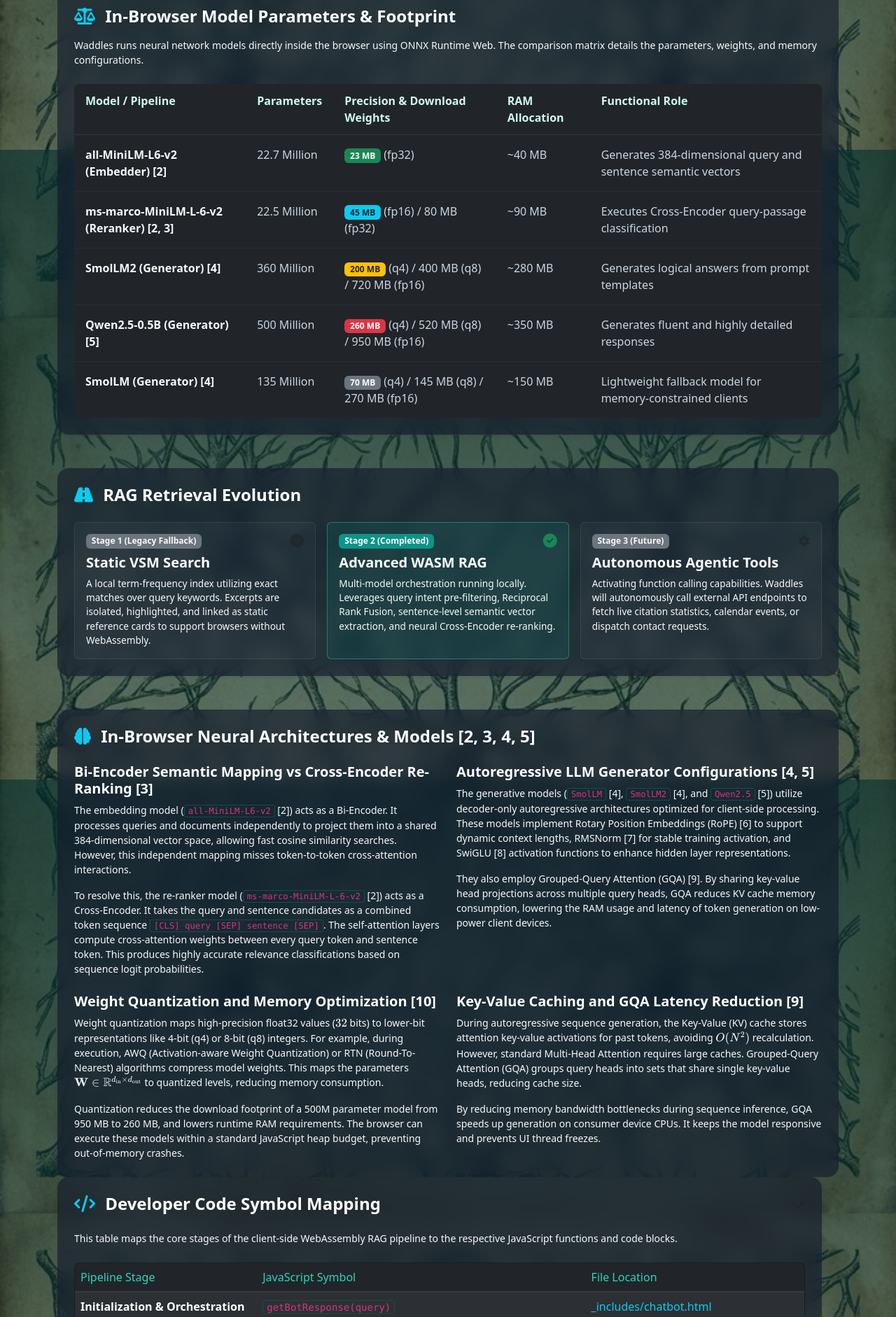
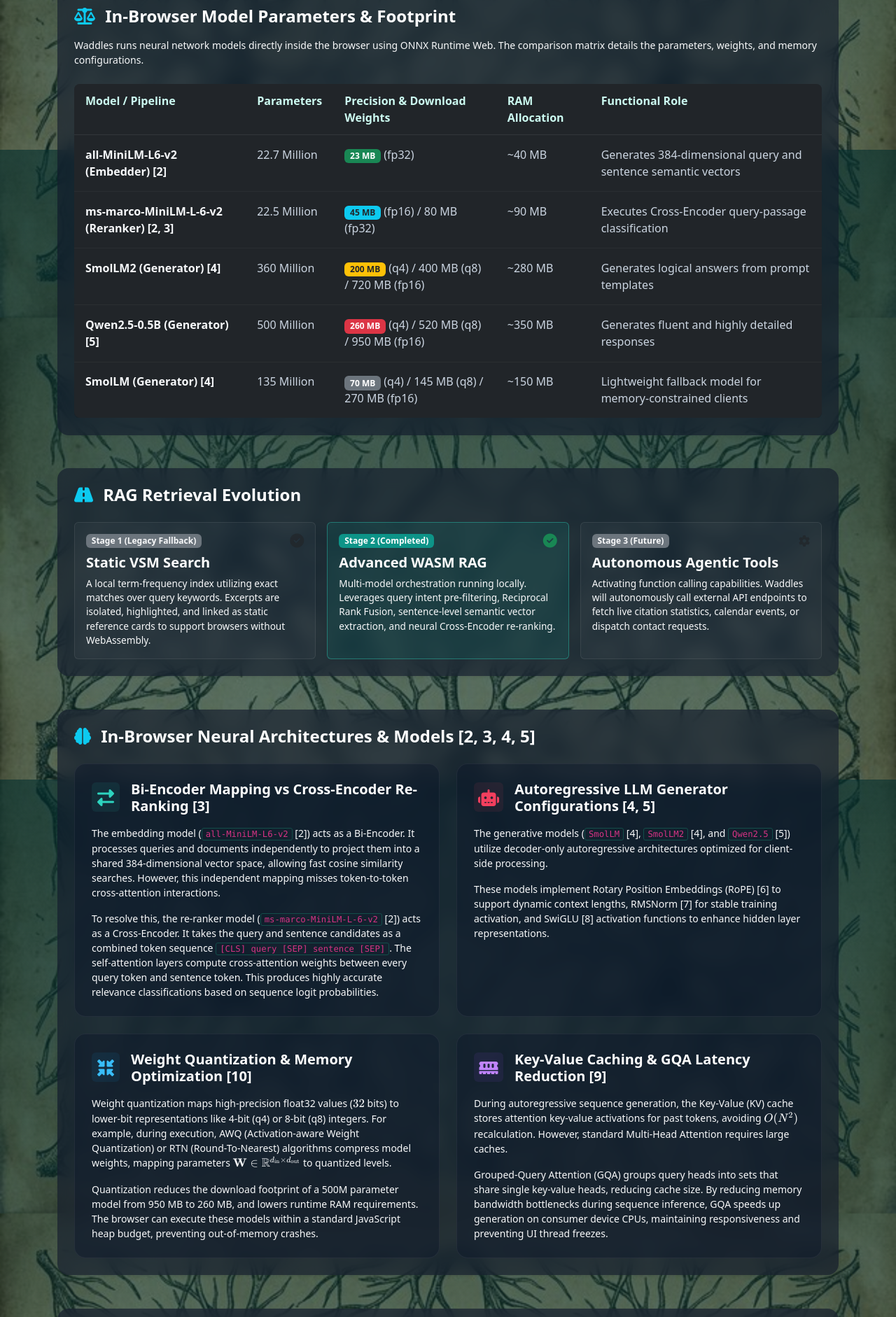
Before and after one commit to tjlagrow/tjlagrow.github.io, a Jekyll site: the page built from _pages/waddles.html, in a window 1280 px wide. Shown: the part 3386-5268 px from the top of the page at 70% size. Built offline with Jekyll 4.4.1, drawn with Linux system fonts in a browser that asks for light colours; nearby versions of some CDN libraries; a style sheet for code colours, icons or effects is not loaded; some of the changed text lies outside the part shown.

Commit message:
updating chatbot

```diff
--- a/_includes/chatbot.html
+++ b/_includes/chatbot.html
@@ -22,7 +22,7 @@
                     <option value="q8">8-bit</option>
                     <option value="fp16">16-bit</option>
                 </select>
-                <button id="waddles-go-btn" class="rounded px-2" style="font-size: 0.65rem; border: none; cursor: pointer; height: 22px; background: #2dd4bf; color: #0f172a; font-weight: 700; transition: opacity 0.2s;">Go</button>
+                <button id="waddles-go-btn" class="rounded px-2" style="font-size: 0.65rem; border: none; cursor: pointer; height: 22px; background: #2dd4bf; color: #0f172a; font-weight: 700; transition: opacity 0.2s;">Load</button>
                 <button id="chatbot-close" aria-label="Close chat">×</button>
             </div>
         </div>
--- a/_pages/waddles.html
+++ b/_pages/waddles.html
@@ -228,82 +228,12 @@
       avatar.style.transform = `perspective(1000px) rotateX(${rotateX}deg) rotateY(${rotateY}deg) scale(1.06)`;
     });
 
-    // Synthesize and play realistic truffle pig snort sound on click
+    // Play realistic downloaded truffle pig snort sound on click
     avatar.style.cursor = 'pointer';
     avatar.addEventListener('click', () => {
-      playTrufflePigSound();
+      const audio = new Audio('{{ "/assets/audio/pig_snort.mp3" | relative_url }}');
+      audio.play().catch(err => console.warn("Audio playback failed:", err));
     });
-
-    function playTrufflePigSound() {
-      try {
-        const AudioContextClass = window.AudioContext || window.webkitAudioContext;
-        if (!AudioContextClass) return;
-        const ctx = new AudioContextClass();
-
-        const now = ctx.currentTime;
-        const duration = 0.35; // short grunt duration
-
-        // 1. Oscillator for the low-frequency grunt tone
-        const osc = ctx.createOscillator();
-        osc.type = 'sawtooth';
-        osc.frequency.setValueAtTime(110, now);
-        osc.frequency.exponentialRampToValueAtTime(75, now + duration);
-
-        // 2. Bandpass filter to isolate the "grunt/snort" vowel formants
-        const filter = ctx.createBiquadFilter();
-        filter.type = 'bandpass';
-        filter.frequency.setValueAtTime(160, now);
-        filter.Q.setValueAtTime(3.0, now);
-
-        // 3. Noise node to add the snort raspiness
-        const bufferSize = ctx.sampleRate * duration;
-        const buffer = ctx.createBuffer(1, bufferSize, ctx.sampleRate);
-        const data = buffer.getChannelData(0);
-        for (let i = 0; i < bufferSize; i++) {
-          data[i] = Math.random() * 2 - 1;
-        }
-        const noise = ctx.createBufferSource();
-        noise.buffer = buffer;
-
-        // Noise bandpass filter
-        const noiseFilter = ctx.createBiquadFilter();
-        noiseFilter.type = 'bandpass';
-        noiseFilter.frequency.setValueAtTime(200, now);
-        noiseFilter.Q.setValueAtTime(2.0, now);
-
-        // Gain nodes to mix and shape the envelope
-        const oscGain = ctx.createGain();
-        oscGain.gain.setValueAtTime(0.2, now);
-        oscGain.gain.exponentialRampToValueAtTime(0.01, now + duration);
-
-        const noiseGain = ctx.createGain();
-        noiseGain.gain.setValueAtTime(0.12, now);
-        noiseGain.gain.exponentialRampToValueAtTime(0.01, now + duration);
-
-        const mainGain = ctx.createGain();
-        mainGain.gain.setValueAtTime(0.8, now);
-        mainGain.gain.exponentialRampToValueAtTime(0.01, now + duration);
-
-        // Connect nodes
-        osc.connect(filter);
-        filter.connect(oscGain);
-
-        noise.connect(noiseFilter);
-        noiseFilter.connect(noiseGain);
-
-        oscGain.connect(mainGain);
-        noiseGain.connect(mainGain);
-        mainGain.connect(ctx.destination);
-
-        // Start sources
-        osc.start(now);
-        osc.stop(now + duration);
-        noise.start(now);
-        noise.stop(now + duration);
-      } catch (err) {
-        console.warn("Audio Context playback failed:", err);
-      }
-    }
   });
 </script>
     </div>
@@ -604,159 +534,132 @@
   <div class="row mb-5">
     <div class="col-12">
       <div class="card glass border-0 shadow-sm p-4" style="background: rgba(15, 23, 42, 0.6); border: 1px solid rgba(255, 255, 255, 0.08); border-radius: 1rem;">
-        <h2 class="h4 fw-bold text-white mb-4"><i class="fa fa-brain me-2 text-info"></i> In-Browser Neural Architectures & Models [2, 3, 4, 5]</h2>
+        <h2 class="h4 fw-bold text-white mb-4"><i class="fa fa-brain me-2 text-info"></i> In-Browser Neural Architectures &amp; Models [2, 3, 4, 5]</h2>
+        <div class="row g-4">
+          <!-- Card 1 -->
+          <div class="col-md-6">
+            <div class="neural-card neural-card-teal h-100 p-4">
+              <div class="d-flex align-items-center mb-3">
+                <div class="p-2 rounded bg-teal-transparent me-3" style="width: 42px; height: 42px; display: flex; align-items: center; justify-content: center;">
+                  <i class="fa fa-exchange-alt fs-4"></i>
+                </div>
+                <h3 class="h5 fw-bold text-white mb-0">Bi-Encoder Mapping vs Cross-Encoder Re-Ranking [3]</h3>
+              </div>
+              <p class="text-light opacity-80 small mb-3">
+                The embedding model (<code>all-MiniLM-L6-v2</code> [2]) acts as a Bi-Encoder. It processes queries and documents independently to project them into a shared 384-dimensional vector space, allowing fast cosine similarity searches. However, this independent mapping misses token-to-token cross-attention interactions.
+              </p>
+              <p class="text-light opacity-80 small mb-0">
+                To resolve this, the re-ranker model (<code>ms-marco-MiniLM-L-6-v2</code> [2]) acts as a Cross-Encoder. It takes the query and sentence candidates as a combined token sequence <code>[CLS] query [SEP] sentence [SEP]</code>. The self-attention layers compute cross-attention weights between every query token and sentence token. This produces highly accurate relevance classifications based on sequence logit probabilities.
+              </p>
+            </div>
+          </div>
+          <!-- Card 2 -->
+          <div class="col-md-6">
+            <div class="neural-card neural-card-pink h-100 p-4">
+              <div class="d-flex align-items-center mb-3">
+                <div class="p-2 rounded bg-pink-transparent me-3" style="width: 42px; height: 42px; display: flex; align-items: center; justify-content: center;">
+                  <i class="fa fa-robot fs-4"></i>
+                </div>
+                <h3 class="h5 fw-bold text-white mb-0">Autoregressive LLM Generator Configurations [4, 5]</h3>
+              </div>
+              <p class="text-light opacity-80 small mb-3">
+                The generative models (<code>SmolLM</code> [4], <code>SmolLM2</code> [4], and <code>Qwen2.5</code> [5]) utilize decoder-only autoregressive architectures optimized for client-side processing.
+              </p>
+              <p class="text-light opacity-80 small mb-0">
+                These models implement Rotary Position Embeddings (RoPE) [6] to support dynamic context lengths, RMSNorm [7] for stable training activation, and SwiGLU [8] activation functions to enhance hidden layer representations.
+              </p>
+            </div>
+          </div>
+          <!-- Card 3 -->
+          <div class="col-md-6">
+            <div class="neural-card neural-card-blue h-100 p-4">
+              <div class="d-flex align-items-center mb-3">
+                <div class="p-2 rounded bg-blue-transparent me-3" style="width: 42px; height: 42px; display: flex; align-items: center; justify-content: center;">
+                  <i class="fa fa-compress-arrows-alt fs-4"></i>
+                </div>
+                <h3 class="h5 fw-bold text-white mb-0">Weight Quantization &amp; Memory Optimization [10]</h3>
+              </div>
+              <p class="text-light opacity-80 small mb-3">
+                Weight quantization maps high-precision float32 values ($32$ bits) to lower-bit representations like 4-bit (q4) or 8-bit (q8) integers. For example, during execution, AWQ (Activation-aware Weight Quantization) or RTN (Round-To-Nearest) algorithms compress model weights, mapping parameters $\mathbf{W} \in \mathbb{R}^{d_{\text{in}} \times d_{\text{out}}}$ to quantized levels.
+              </p>
+              <p class="text-light opacity-80 small mb-0">
+                Quantization reduces the download footprint of a 500M parameter model from 950 MB to 260 MB, and lowers runtime RAM requirements. The browser can execute these models within a standard JavaScript heap budget, preventing out-of-memory crashes.
+              </p>
+            </div>
+          </div>
+          <!-- Card 4 -->
+          <div class="col-md-6">
+            <div class="neural-card neural-card-purple h-100 p-4">
+              <div class="d-flex align-items-center mb-3">
+                <div class="p-2 rounded bg-purple-transparent me-3" style="width: 42px; height: 42px; display: flex; align-items: center; justify-content: center;">
+                  <i class="fa fa-memory fs-4"></i>
+                </div>
+                <h3 class="h5 fw-bold text-white mb-0">Key-Value Caching &amp; GQA Latency Reduction [9]</h3>
+              </div>
+              <p class="text-light opacity-80 small mb-3">
+                During autoregressive sequence generation, the Key-Value (KV) cache stores attention key-value activations for past tokens, avoiding $O(N^2)$ recalculation. However, standard Multi-Head Attention requires large caches.
+              </p>
+              <p class="text-light opacity-80 small mb-0">
+                Grouped-Query Attention (GQA) groups query heads into sets that share single key-value heads, reducing cache size. By reducing memory bandwidth bottlenecks during sequence inference, GQA speeds up generation on consumer device CPUs, maintaining responsiveness and preventing UI thread freezes.
+              </p>
+            </div>
+          </div>
+        </div>
+      </div>
+    </div>
+  </div>
+
+  <!-- DESIGN CHOICES FOR MODEL OPTIMIZATION -->
+  <div class="row mb-5">
+    <div class="col-12">
+      <div class="card glass border-0 shadow-sm p-4" style="background: rgba(15, 23, 42, 0.6); border: 1px solid rgba(255, 255, 255, 0.08); border-radius: 1rem;">
+        <h2 class="h4 fw-bold text-white mb-4"><i class="fa fa-sliders-h me-2 text-info"></i> Input &amp; Output Optimization Design Choices</h2>
+        <p class="text-light opacity-90 small mb-4">
+          Executing generative models fully within a client-side sandbox requires aggressive context and vocabulary tuning. Since browser runtimes restrict resources, I structured the input representations and output syntax constraints to prevent hallucinatory degradation or formatting failures in models under 1B parameters.
+        </p>
         <div class="row g-4">
           <div class="col-md-6">
-            <h3 class="h5 fw-bold text-white mb-2">Bi-Encoder Semantic Mapping vs Cross-Encoder Re-Ranking [3]</h3>
+            <h3 class="h5 fw-bold text-white mb-2"><i class="fa fa-long-arrow-alt-right text-teal me-2" style="color: #2dd4bf;"></i> Input Pipeline Optimizations</h3>
             <p class="text-light opacity-80 small mb-3">
-              The embedding model (<code>all-MiniLM-L6-v2</code> [2]) acts as a Bi-Encoder. It processes queries and documents independently to project them into a shared 384-dimensional vector space, allowing fast cosine similarity searches. However, this independent mapping misses token-to-token cross-attention interactions.
+              I mapped acronyms and common synonyms (such as ML, RL, fMRI, QPP) to their expanded portfolio definitions before vector search. This resolves lexical mismatches, ensuring the bi-encoder semantic matcher aligns the query correctly.
             </p>
             <p class="text-light opacity-80 small mb-0">
-              To resolve this, the re-ranker model (<code>ms-marco-MiniLM-L-6-v2</code> [2]) acts as a Cross-Encoder. It takes the query and sentence candidates as a combined token sequence <code>[CLS] query [SEP] sentence [SEP]</code>. The self-attention layers compute cross-attention weights between every query token and sentence token. This produces highly accurate relevance classifications based on sequence logit probabilities.
+              I also set up length-based filters. If query inputs exceed 20 words, the system preserves only the first and last sentences, preventing long-winded prompts from diluting the embedding weights during semantic matching.
             </p>
           </div>
           <div class="col-md-6">
-            <h3 class="h5 fw-bold text-white mb-2">Autoregressive LLM Generator Configurations [4, 5]</h3>
+            <h3 class="h5 fw-bold text-white mb-2"><i class="fa fa-long-arrow-alt-left text-pink me-2" style="color: #f43f5e;"></i> Output &amp; Compliance Safeguards</h3>
             <p class="text-light opacity-80 small mb-3">
-              The generative models (<code>SmolLM</code> [4], <code>SmolLM2</code> [4], and <code>Qwen2.5</code> [5]) utilize decoder-only autoregressive architectures optimized for client-side processing. These models implement Rotary Position Embeddings (RoPE) [6] to support dynamic context lengths, RMSNorm [7] for stable training activation, and SwiGLU [8] activation functions to enhance hidden layer representations.
+              I configured system instructions to demand a single valid JSON object. To keep small models aligned, I retrieve matching, pre-embedded style examples from a local database using cosine similarity, injecting them as dynamic few-shot anchors in the system prompt.
             </p>
             <p class="text-light opacity-80 small mb-0">
-              They also employ Grouped-Query Attention (GQA) [9]. By sharing key-value head projections across multiple query heads, GQA reduces KV cache memory consumption, lowering the RAM usage and latency of token generation on low-power client devices.
-            </p>
-          </div>
-          <div class="col-md-6">
-            <h3 class="h5 fw-bold text-white mb-2">Weight Quantization and Memory Optimization [10]</h3>
-            <p class="text-light opacity-80 small mb-3">
-              Weight quantization maps high-precision float32 values ($32$ bits) to lower-bit representations like 4-bit (q4) or 8-bit (q8) integers. For example, during execution, AWQ (Activation-aware Weight Quantization) or RTN (Round-To-Nearest) algorithms compress model weights. This maps the parameters $\mathbf{W} \in \mathbb{R}^{d_{\text{in}} \times d_{\text{out}}}$ to quantized levels, reducing memory consumption.
-            </p>
-            <p class="text-light opacity-80 small mb-0">
-              Quantization reduces the download footprint of a 500M parameter model from 950 MB to 260 MB, and lowers runtime RAM requirements. The browser can execute these models within a standard JavaScript heap budget, preventing out-of-memory crashes.
-            </p>
-          </div>
-          <div class="col-md-6">
-            <h3 class="h5 fw-bold text-white mb-2">Key-Value Caching and GQA Latency Reduction [9]</h3>
-            <p class="text-light opacity-80 small mb-3">
-              During autoregressive sequence generation, the Key-Value (KV) cache stores attention key-value activations for past tokens, avoiding $O(N^2)$ recalculation. However, standard Multi-Head Attention requires large caches. Grouped-Query Attention (GQA) groups query heads into sets that share single key-value heads, reducing cache size.
-            </p>
-            <p class="text-light opacity-80 small mb-0">
-              By reducing memory bandwidth bottlenecks during sequence inference, GQA speeds up generation on consumer device CPUs. It keeps the model responsive and prevents UI thread freezes.
+              I also added client-side trailing sentence cleanup filters. If the autoregressive generator reaches its output token limit and terminates abruptly, the interface automatically detects the sentence boundary and strips incomplete trailing phrases to keep the UI clean.
             </p>
           </div>
         </div>
       </div>
     </div>
-  <!-- DEVELOPER CODE SYMBOL MAPPING -->
-  <div class="row mb-5">
-    <div class="col-12">
-      <details class="card glass border-0 shadow-sm p-4" style="background: rgba(15, 23, 42, 0.6); border: 1px solid rgba(255, 255, 255, 0.08); border-radius: 1rem;" open>
-        <summary class="h4 fw-bold text-white mb-0 d-flex align-items-center justify-content-between" style="cursor: pointer; list-style: none; outline: none;">
-          <span><i class="fa fa-code me-2 text-info"></i> Developer Code Symbol Mapping</span>
-          <span class="text-muted small"><i class="fa fa-chevron-down ms-2"></i></span>
-        </summary>
-        <div class="mt-4">
-          <p class="text-light opacity-80 small mb-4">
-            This table maps the core stages of the client-side WebAssembly RAG pipeline to the respective JavaScript functions and code blocks.
-          </p>
-          <div class="table-responsive">
-            <table class="table table-dark table-hover table-striped mb-0 align-middle" style="background: rgba(11, 15, 25, 0.5); border: 1px solid rgba(255, 255, 255, 0.05); border-radius: 8px; overflow: hidden;">
-              <thead>
-                <tr style="border-bottom: 2px solid rgba(255, 255, 255, 0.1);">
-                  <th scope="col" style="color: #2dd4bf; width: 25%;">Pipeline Stage</th>
-                  <th scope="col" style="color: #2dd4bf; width: 45%;">JavaScript Symbol</th>
-                  <th scope="col" style="color: #2dd4bf; width: 30%;">File Location</th>
-                </tr>
-              </thead>
-              <tbody>
-                <tr>
-                  <td class="fw-bold text-white">Initialization &amp; Orchestration</td>
-                  <td>
-                    <code>getBotResponse(query)</code>
-                    <div class="text-muted small mt-1">Coordinates the overall RAG retrieval flow including semantic checking, formatting, and history compilation.</div>
-                  </td>
-                  <td>
-                    <span class="text-info">_includes/chatbot.html</span>
-                  </td>
-                </tr>
-                <tr>
-                  <td class="fw-bold text-white">Parallel Model Loader</td>
-                  <td>
-                    <code>ensureModelLoaded(modelKey, quantKey)</code>
-                    <div class="text-muted small mt-1">Downloads the ONNX Runtime execution graph for generator, embedder, and re-ranker models.</div>
-                  </td>
-                  <td>
-                    <span class="text-info">_includes/chatbot.html</span>
-                  </td>
-                </tr>
-                <tr>
-                  <td class="fw-bold text-white">Intent Classification</td>
-                  <td>
-                    <code>classifyQueryIntent(query)</code>
-                    <div class="text-muted small mt-1">Identifies search boundaries (Teaching, Research, Bio) based on keywords.</div>
-                  </td>
-                  <td>
-                    <span class="text-info">_includes/chatbot.html</span>
-                  </td>
-                </tr>
-                <tr>
-                  <td class="fw-bold text-white">Dense/Sparse Rank Fusion</td>
-                  <td>
-                    <code>findKeywordMatches(query)</code> &amp; RRF Loop
-                    <div class="text-muted small mt-1">Combines sparse index hits with bi-encoder cosine scores.</div>
-                  </td>
-                  <td>
-                    <span class="text-info">_includes/chatbot.html</span>
-                  </td>
-                </tr>
-                <tr>
-                  <td class="fw-bold text-white">Sentence Context Compression</td>
-                  <td>
-                    Inline Embedding &amp; <code>activeReranker</code>
-                    <div class="text-muted small mt-1">Chunks candidates, embeds sentences, and ranks them with Cross-Encoder attention.</div>
-                  </td>
-                  <td>
-                    <span class="text-info">_includes/chatbot.html</span>
-                  </td>
-                </tr>
-                <tr>
-                  <td class="fw-bold text-white">Structured Output Compliance</td>
-                  <td>
-                    <code>parseStructuredResponse(rawOutput, bestMatch)</code>
-                    <div class="text-muted small mt-1">Extracts JSON keys and provides custom fallback mechanisms if formatting is corrupted.</div>
-                  </td>
-                  <td>
-                    <span class="text-info">_includes/chatbot.html</span>
-                  </td>
-                </tr>
-                <tr>
-                  <td class="fw-bold text-white">Response Sanitization</td>
-                  <td>
-                    <code>trimToCompleteSentence(text)</code>
-                    <div class="text-muted small mt-1">Truncates trailing fragments to ensure natural language termination.</div>
-                  </td>
-                  <td>
-                    <span class="text-info">_includes/chatbot.html</span>
-                  </td>
-                </tr>
-                <tr>
-                  <td class="fw-bold text-white">Structured Logs Logging</td>
-                  <td>
-                    <code>logQuery(...)</code> / <code>logRating(...)</code>
-                    <div class="text-muted small mt-1">Submits parameters (confidence, latency, history) asynchronously to Google Forms webhooks.</div>
-                  </td>
-                  <td>
-                    <span class="text-info">_includes/chatbot.html</span>
-                  </td>
-                </tr>
-              </tbody>
-            </table>
-          </div>
-        </div>
-      </details>
-    </div>
   </div>
+
 
   <!-- VECTOR DATABASE VISUALIZER -->
   <style>
+    /* Neural Architecture Cards */
+    .neural-card {
+      background: rgba(15, 23, 42, 0.45);
+      border: 1px solid rgba(255, 255, 255, 0.06);
+      border-radius: 1rem;
+      transition: all 0.3s cubic-bezier(0.4, 0, 0.2, 1);
+    }
+    .neural-card:hover {
+      background: rgba(15, 23, 42, 0.65);
+      transform: translateY(-4px);
+    }
+    .neural-card-teal:hover { border-color: rgba(45, 212, 191, 0.3); box-shadow: 0 10px 30px rgba(45, 212, 191, 0.08); }
+    .neural-card-pink:hover { border-color: rgba(244, 63, 94, 0.3); box-shadow: 0 10px 30px rgba(244, 63, 94, 0.08); }
+    .neural-card-blue:hover { border-color: rgba(14, 165, 233, 0.3); box-shadow: 0 10px 30px rgba(14, 165, 233, 0.08); }
+    .neural-card-purple:hover { border-color: rgba(168, 85, 247, 0.3); box-shadow: 0 10px 30px rgba(168, 85, 247, 0.08); }
+
     /* Translucent layout stylings */
     .bg-teal-transparent { background: rgba(45, 212, 191, 0.08); color: #2dd4bf; }
     .bg-pink-transparent { background: rgba(244, 63, 94, 0.08); color: #f43f5e; }
```
Also changed, not shown: other parts of _includes/chatbot.html (+1 -1 lines), README.md, 1 other file.
